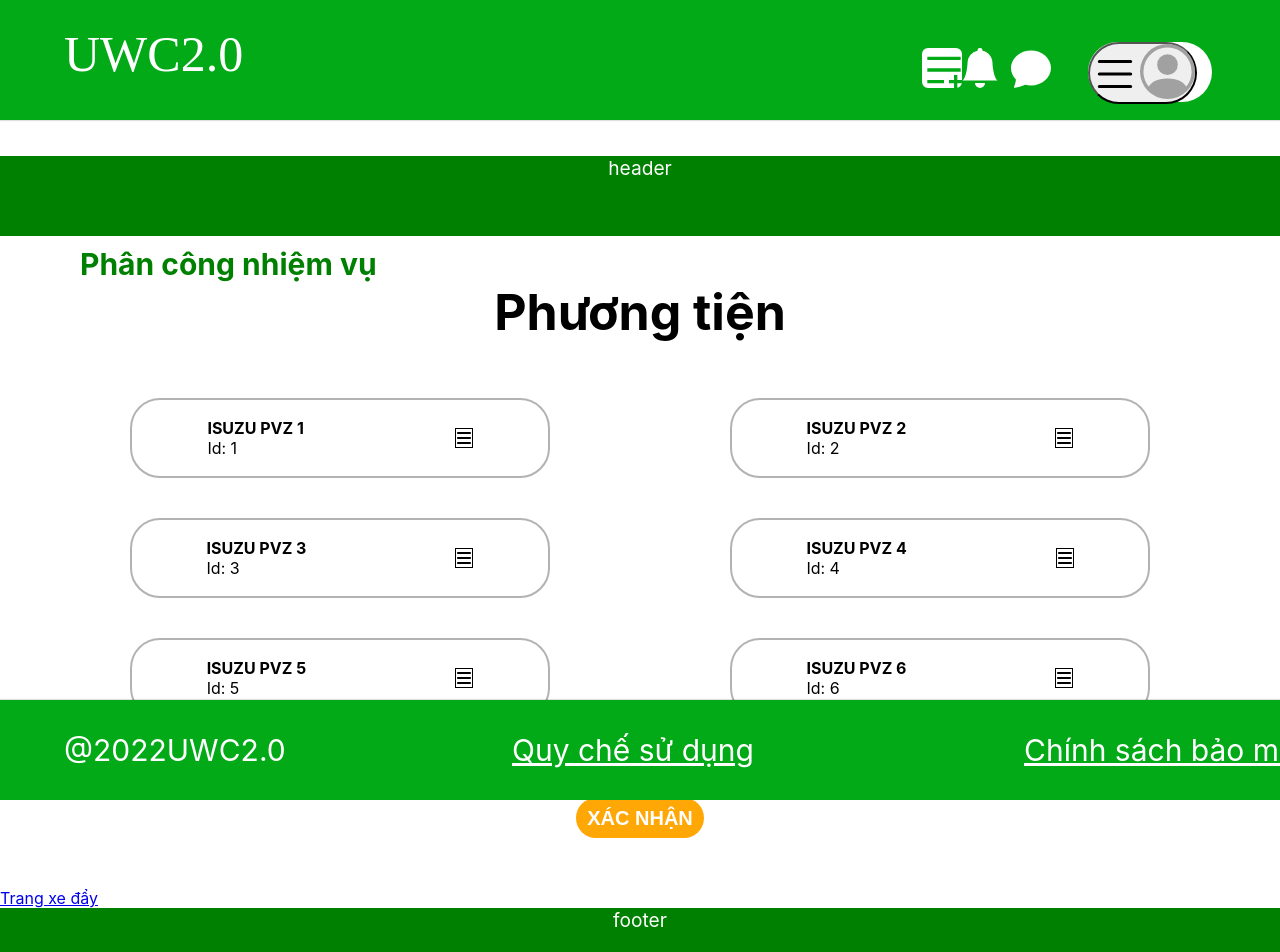
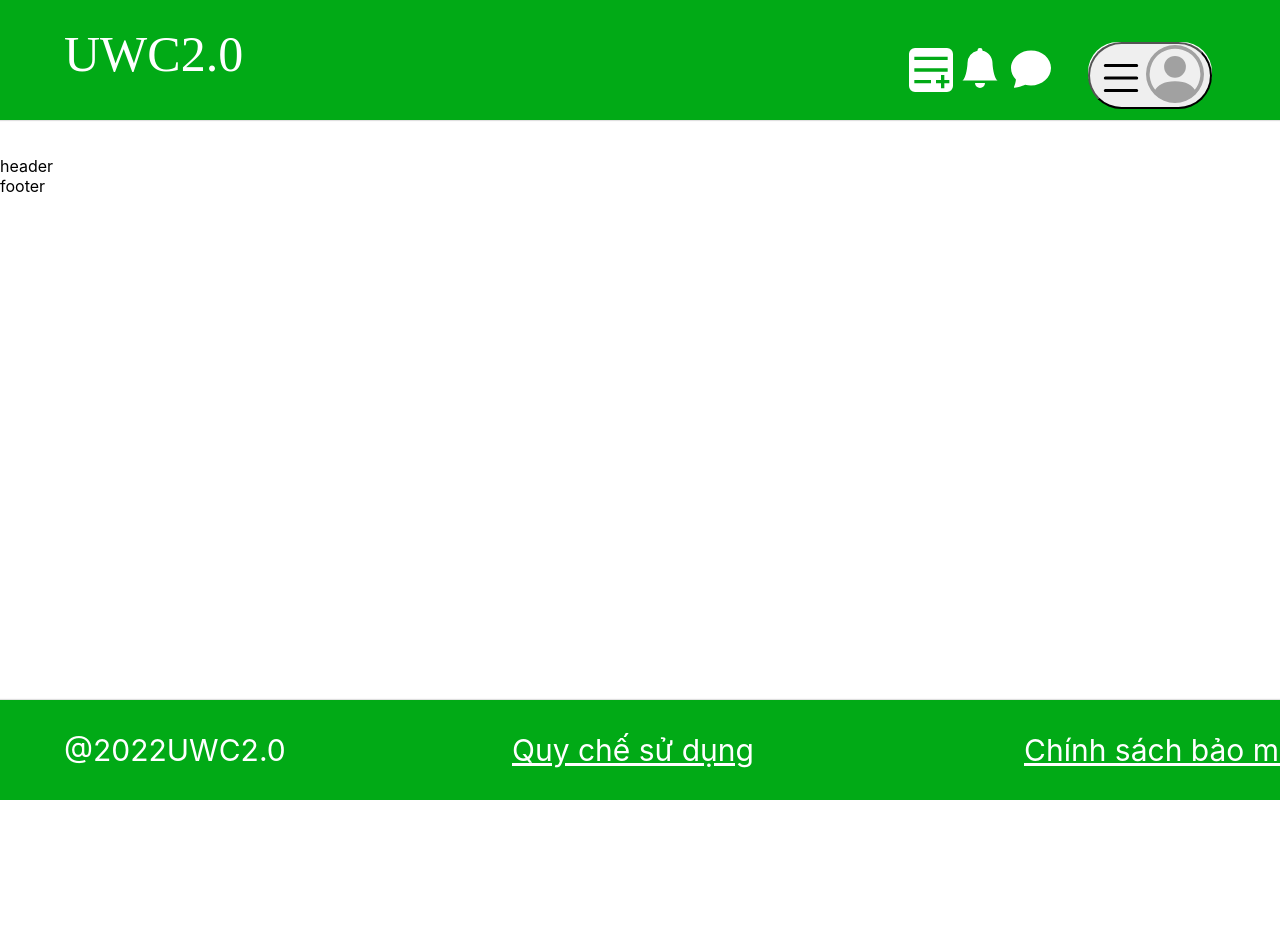
Before and after one commit to vinhkim1409/UWC_2.0, a React (Create React App) app in the folder website/: page /Vehicle in a window 1280 px wide. Shown: the top 952 px of the page. Built offline with nearby package versions, Linux system fonts and the light colour scheme.

Commit message:
Add files via upload
Signed-off-by: vinhkim1409 <80050330+vinhkim1409@users.noreply.github.com>

```diff
--- a/website/src/layouts/Header/index.js
+++ b/website/src/layouts/Header/index.js
@@ -123,7 +123,7 @@ function Header() {
                onMouseOver={handleClick}
                >
                    <List color="currentColor" size={50} />
-                   <PersonCircle color="#A1A1A1" size={55} />
+                   <PersonCircle color="#A1A1A1" size={58} />
                </button>
 
        }
--- a/website/src/layouts/Header/style.module.css
+++ b/website/src/layouts/Header/style.module.css
@@ -47,7 +47,7 @@ color:#FFFFFF;
     position: absolute;
 width: 40px;
 height: 40px;
-left: 72%;
+left: 71%;
 top: 40%;
 background-color: white;
 border: 2px solid white;
--- a/website/src/layouts/Task/TaskItem.js
+++ b/website/src/layouts/Task/TaskItem.js
@@ -1,4 +1,6 @@
 import styles from './styles.module.css'
+import {TbMap2} from 'react-icons/tb'
+import {RiMapPinLine} from 'react-icons/ri'
 function TaskItem({Task:{
 TaskID,
 Name,
@@ -10,6 +12,14 @@ StaffName,
 StaffID,
 position,
 vehicle}}) {
+    let icon=null
+    if(position=='Collector')
+    {icon=(<TbMap2 size={60}/>)
+    }
+    else
+    {
+        icon=(<RiMapPinLine size={60}/>)
+    }
     return (
         <>
             <div className={styles.khung}>
@@ -23,7 +33,9 @@ vehicle}}) {
                 <div>Điểm bắt đầu: {Start}</div>
                 <div>Điểm kết thúc: {End}</div>
                 </did>
-                <div className={styles.icontask}></div>
+                <div className={styles.icontask}>
+                   {icon}
+                </div>
             </div>
 
             <div className={styles.staff}>
--- a/website/src/layouts/Task/styles.module.css
+++ b/website/src/layouts/Task/styles.module.css
@@ -38,11 +38,11 @@
 .icontask
 {
     position: absolute;
-    width: 80px;
-    height: 80px;
-    right:5%;
-    top:30%;
-    background-color: green;
+    width: 60px;
+    height: 60px;
+    right:10%;
+    top:50%;
+
 }
 .staff
 {   position: absolute;
--- a/website/src/pages/troller-vehicle assignment/Troller.js
+++ b/website/src/pages/troller-vehicle assignment/Troller.js
@@ -1,36 +1,13 @@
-import classNames from 'classnames/bind';
-import { FontAwesomeIcon } from "@fortawesome/react-fontawesome";
-import {faBars} from '@fortawesome/free-solid-svg-icons';
-import styles from './Troller.module.scss';
-import {Button}  from 'react-bootstrap'
-import { Link } from 'react-router-dom';
 
-const cx=classNames.bind(styles);
 
 function Troller({troller=[]}){
 
     return(
         <>
-        <div className={cx('header')}>header</div>
-        <div className={cx('main')}>
-            <h3>Phân công nhiệm vụ</h3>
-            <h1>Xe đẩy</h1>
-            <div className={cx('trollers')}>
-                {troller.map((trl,index)=>(
-                    <label key={index} className={cx('troller')}>
-                        <input type='radio' name='troller' className={cx('radio-box')} />
-                        <div className={cx('name-id')}>
-                            <h4>{trl.name}</h4>
-                            <p>Id: {trl.id}</p>
-                        </div>
-                        <FontAwesomeIcon icon={faBars} className={cx('faBars')} />
-                    </label>
-                ))}
-            </div>
-            <Button className={cx('submit')} >Xác nhận</Button>
-        </div>
-                <Link to='/Vehicle' >Trang phương tiện</Link>
-        <div className={cx('footer')}>footer</div>
+         <div >header</div>
+
+
+        <div>footer</div>
         </>
     )
 }
--- a/website/src/pages/troller-vehicle assignment/Vehicle.js
+++ b/website/src/pages/troller-vehicle assignment/Vehicle.js
@@ -1,38 +1,13 @@
-import classNames from 'classnames/bind';
-import { FontAwesomeIcon } from "@fortawesome/react-fontawesome";
-import {faBars} from '@fortawesome/free-solid-svg-icons';
-import styles from './Troller.module.scss';
-import {Button}  from 'react-bootstrap';
-import { Link } from 'react-router-dom';
 
-
-const cx=classNames.bind(styles);
 
 function Vehicle({vehicle=[]}){
 
     return(
         <>
-        <div className={cx('header')}>header</div>
-        <div className={cx('main')}>
-            <h3>Phân công nhiệm vụ</h3>
-            <h1>Phương tiện</h1>
-            <div className={cx('trollers')}>
-                {vehicle.map((vhc,index)=>(
-                    <label key={index} className={cx('troller')}>
-                        <input type='radio' name='troller' className={cx('radio-box')} />
-                        <div className={cx('name-id')}>
-                            <h4>{vhc.name}</h4>
-                            <p>Id: {vhc.id}</p>
-                        </div>
-                        <FontAwesomeIcon icon={faBars} className={cx('faBars')} />
-                    </label>
-                ))}
-            </div>
-            <Button className={cx('submit')} >Xác nhận</Button>
-        </div>
-        <Link to='/Troller' >Trang xe đẩy</Link>
+        <div >header</div>
 
-        <div className={cx('footer')}>footer</div>
+
+        <div>footer</div>
         </>
     )
 }
```
